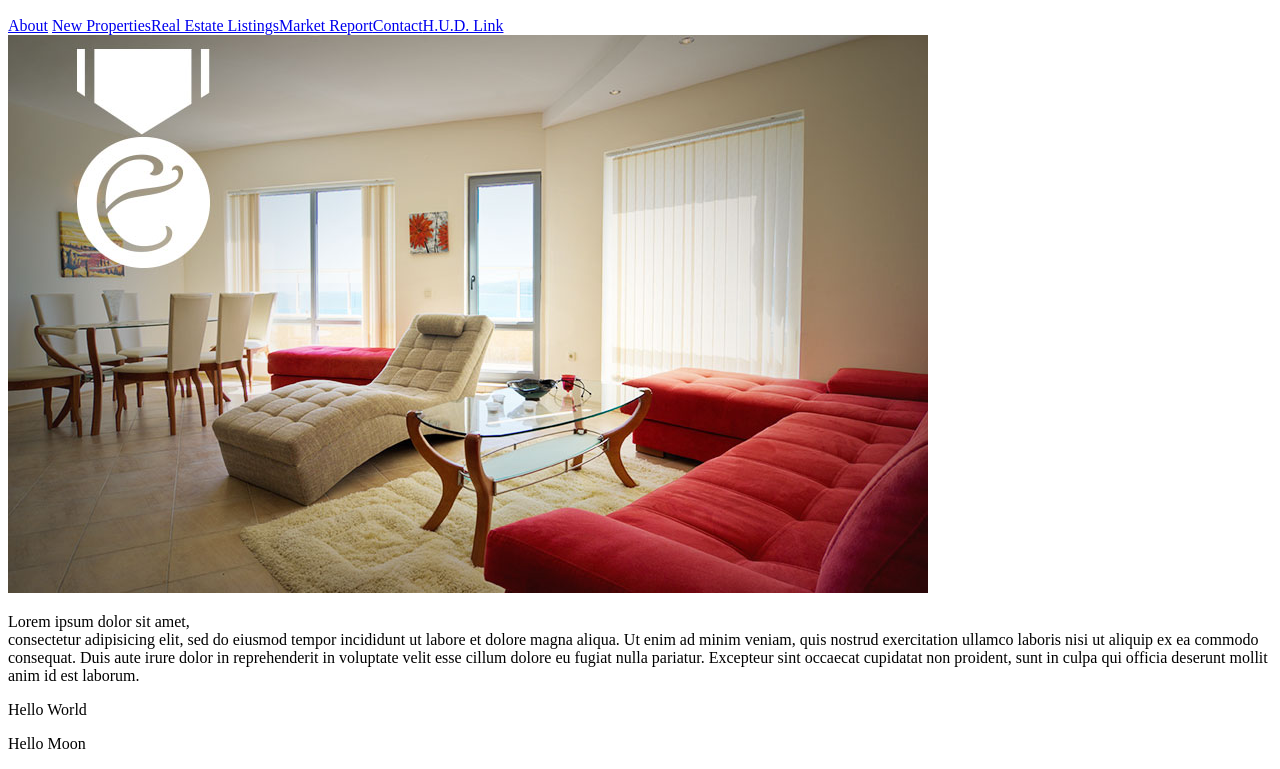
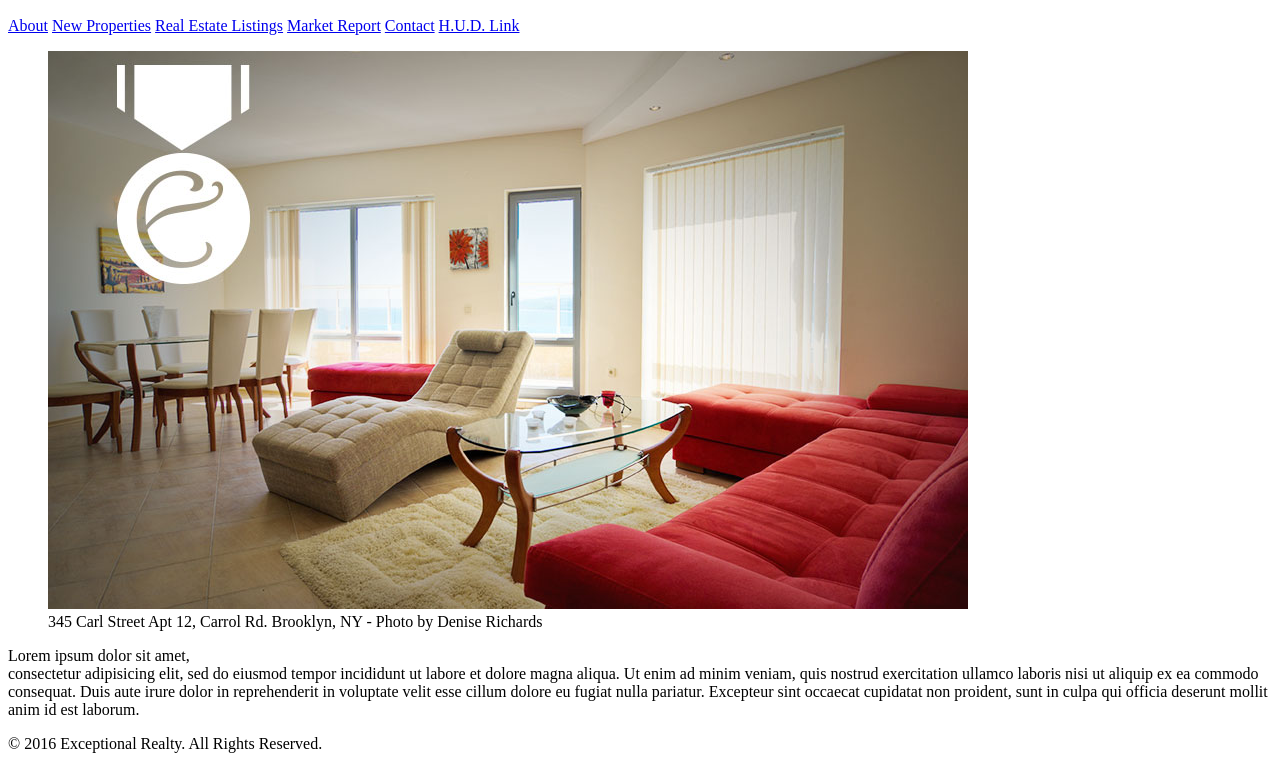
Before and after one commit to mindyyuan/exceptional-realty, a plain HTML site: page index.html in a window 1280 px wide. Shown: the part 110-879 px from the top of the page. Drawn offline with Linux system fonts and the light colour scheme.

Commit message:
add semantic containers to index

```diff
--- a/index.html
+++ b/index.html
@@ -10,16 +10,21 @@
     <title>Exceptional Realty Group - Luxury Homes - About</title>
   </head>
   <body>
-    <!-- The body is the entire viewable area of the webpage. For example,
-    we can see text, links, images, and media. -->
+
+    <header>
     <h1>Exceptional</h1>
     <h2>Realty Group</h2>
 
     <!-- links -->
-    <a href="index.html">About</a> <a href="new-properties.html">New Properties</a><a href="real-estate-listings.html">Real Estate Listings</a><a href="market-report.html">Market Report</a><a href="contact.html">Contact</a><a href="http://hud.gov" target="_blank">H.U.D. Link</a>
-
+    <nav>
+        <a href="index.html">About</a> <a href="new-properties.html">New Properties</a> <a href="real-estate-listings.html">Real Estate Listings</a> <a href="market-report.html">Market Report</a> <a href="contact.html">Contact</a> <a href="http://hud.gov" target="_blank">H.U.D. Link</a>
+    </nav>
+    </header>
+<section id="featured property">
+    <figure>
         <img src="images/intro-pic.jpg" alt="A beautiful living room" title="Welcome to Exceptional Realty Group">
-
+        <figcaption>345 Carl Street Apt 12, Carrol Rd. Brooklyn, NY - Photo by Denise Richards</figcaption>
+    </figure>
     <!-- foldername/ = go inside folder
     ../ = leave the current folder and go up to parent folder -->
     <p>Lorem ipsum dolor sit amet, <br>consectetur adipisicing elit, sed do eiusmod
@@ -28,8 +33,11 @@ quis nostrud exercitation ullamco laboris nisi ut aliquip ex ea commodo
     consequat. Duis aute irure dolor in reprehenderit in voluptate velit esse
     cillum dolore eu fugiat nulla pariatur. Excepteur sint occaecat cupidatat non
     proident, sunt in culpa qui officia deserunt mollit anim id est laborum.</p>
-    <p>Hello World</p>
-    <p>Hello Moon</p>
+</section>
+
+<footer>
+    &copy; 2016 Exceptional Realty. All Rights Reserved.
+</footer>
   </body>
 
 </html>
```
Lines whose indentation alone changed are shown as unchanged.
